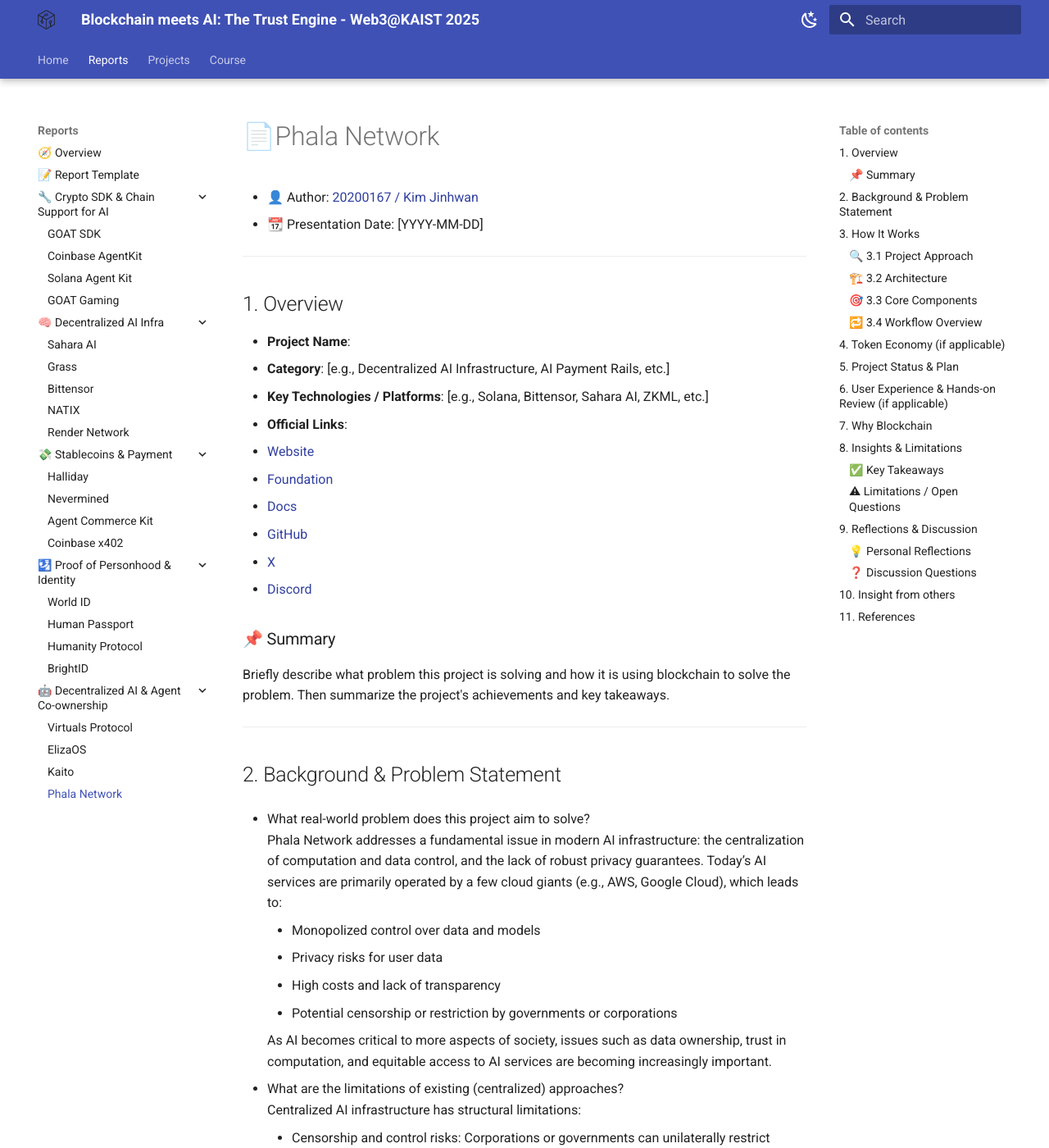
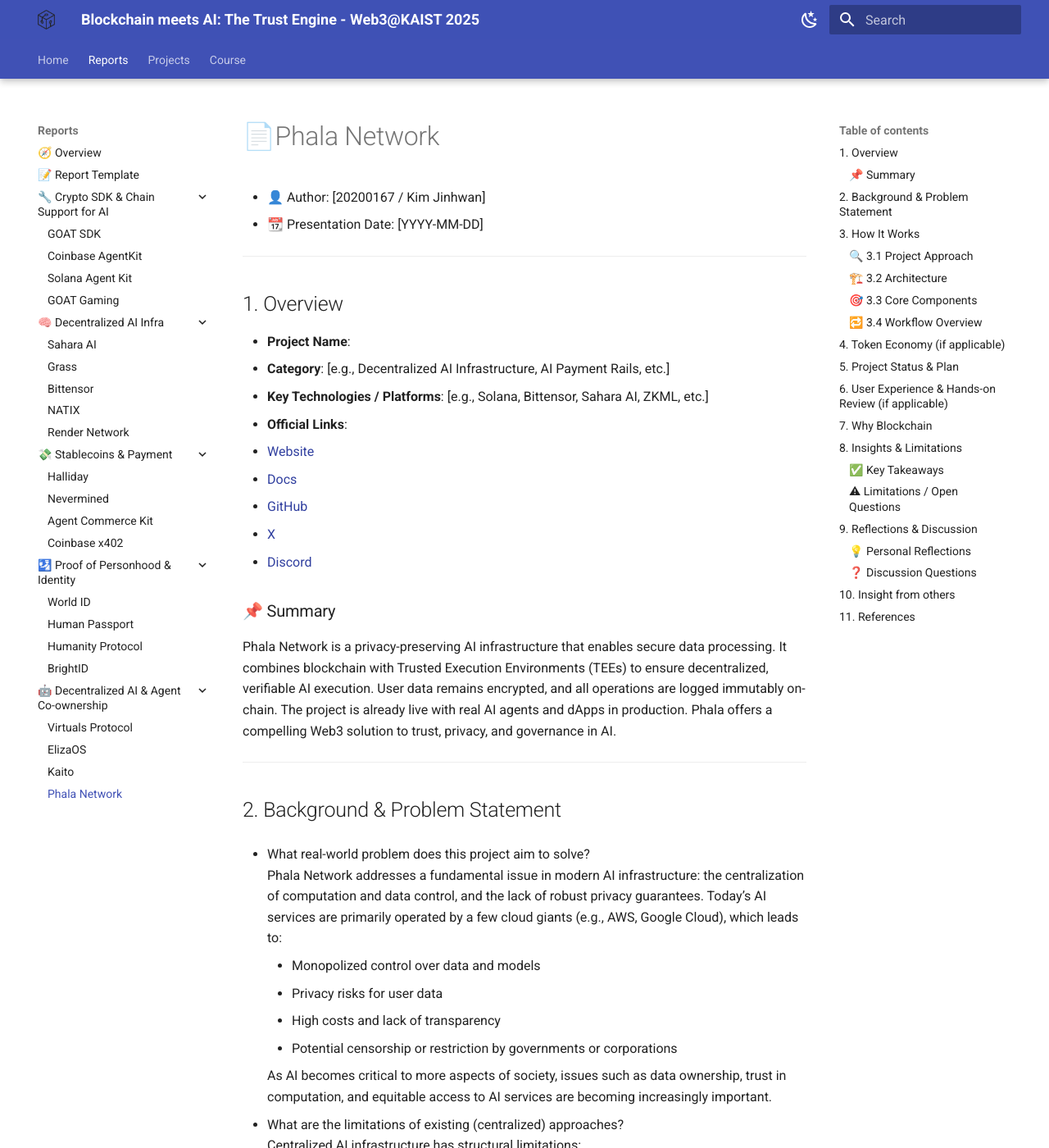
Before and after one commit to web3classdao/kaist2025, an MkDocs documentation site: the page built from docs/reports/phala.md, in a window 1280 px wide and 1400 px high. Shown: the whole window at 82% size. Built offline with MkDocs 1.6.1 and Material for MkDocs 9.7.7, drawn with Linux system fonts in a browser that asks for light colours; some of the changed text lies outside the part shown.

Commit message:
last changed at Aug 6, 2025 1:27 PM, pushed by web3classdao

```diff
--- a/docs/reports/phala.md
+++ b/docs/reports/phala.md
@@ -1,5 +1,5 @@
 # 📄Phala Network
-- 👤 Author: [20200167 / Kim Jinhwan](Link to your profile)
+- 👤 Author: [20200167 / Kim Jinhwan]
 - 📆 Presentation Date: [YYYY-MM-DD]
 
 ---
@@ -11,7 +11,6 @@
 - **Key Technologies / Platforms**: [e.g., Solana, Bittensor, Sahara AI, ZKML, etc.]
 - **Official Links**:
   - [Website](https://phala.network/ai)
-  - [Foundation](Phala Foundation)
   - [Docs](https://docs.phala.network/)
   - [GitHub](https://github.com/Phala-Network)
   - [X](https://x.com/PhalaNetwork)
@@ -19,7 +18,11 @@
 
 
 ### 📌 Summary
-Briefly describe what problem this project is solving and how it is using blockchain to solve the problem. Then summarize the project's achievements and key takeaways.
+Phala Network is a privacy-preserving AI infrastructure that enables secure data processing.
+It combines blockchain with Trusted Execution Environments (TEEs) to ensure decentralized, verifiable AI execution.
+User data remains encrypted, and all operations are logged immutably on-chain.
+The project is already live with real AI agents and dApps in production.
+Phala offers a compelling Web3 solution to trust, privacy, and governance in AI.
 
 ---
 
```
Also changed, not shown: other parts of docs/reports/phala.md (+5 -3 lines).
